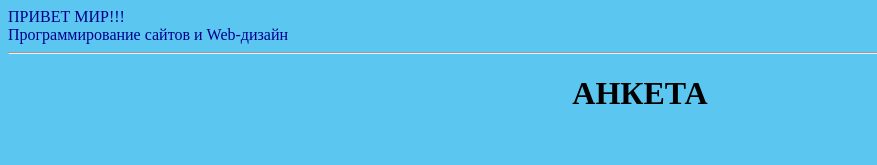
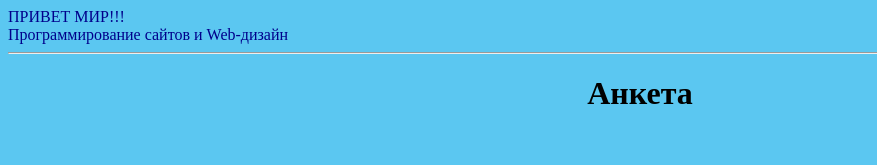
Before and after one commit to Dashhha8/lab1.github.io, a plain HTML site: page index.html in a window 1280 px wide. Shown: the top 165 px of the page, without its empty margins (0-877 px from the left). Drawn offline with Linux system fonts and the light colour scheme.

Commit message:
Update index.html

```diff
--- a/index.html
+++ b/index.html
@@ -21,7 +21,7 @@
 <BODY>
     <FONT COLOR=BLACK>
     <H1-6 ALIGN="CENTER">
-    <H1><a name ="metka1">АНКЕТА</a></H1><BR>
+    <H1><a name =metka1>Анкета</a></H1><BR>
     <H2>Петров Владимир Владимирович</H2><BR>
     <H3>17 лет</H3><BR>
     <H4>козерог</H4><BR>
@@ -109,6 +109,6 @@
 
     <ABBR TITLE="Музей Живописной Культуры">МЖК</ABBR><BR> <ACRONYM>МЖК</ACRONYM><BR>
 
-      <a href="#metka1">Перейти на Анкету</a>
+    <a href="#metka1">Перейти на Анкету</a>
 </BODY>
 </HTML>
```
